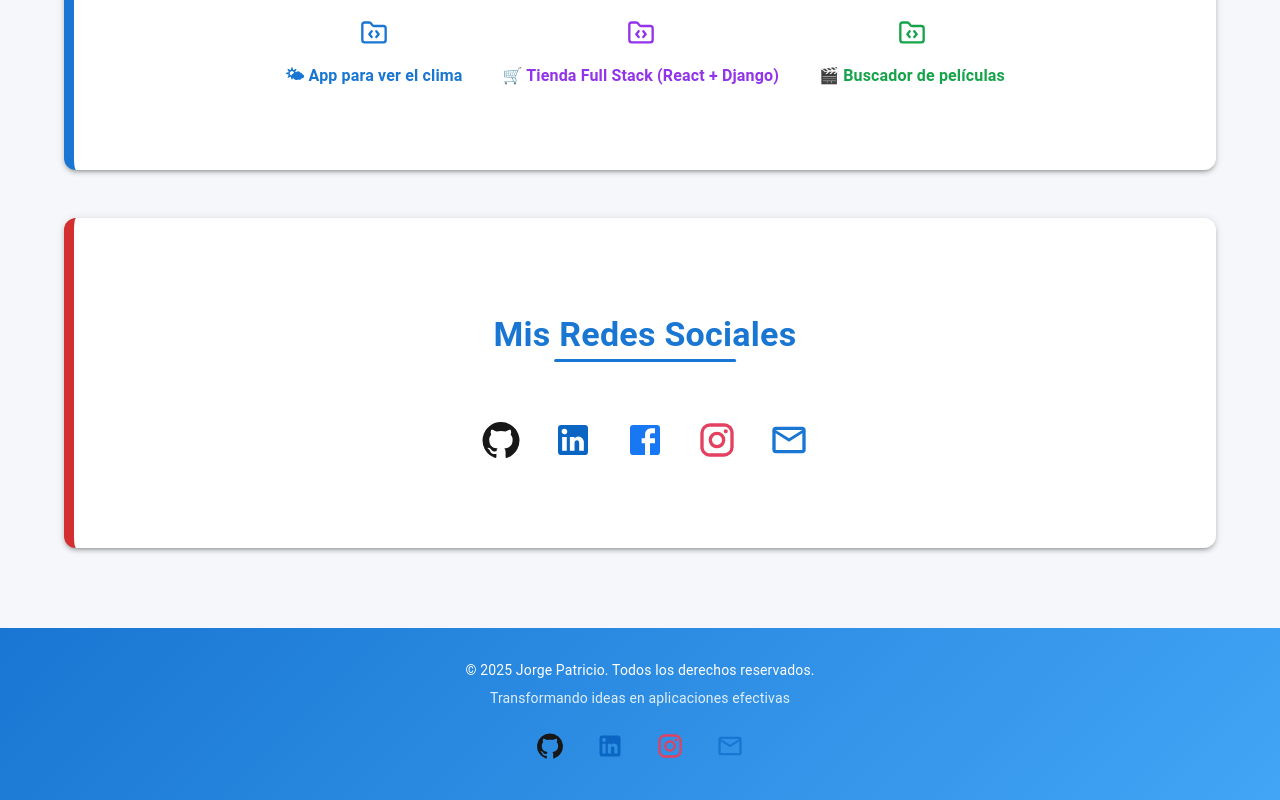
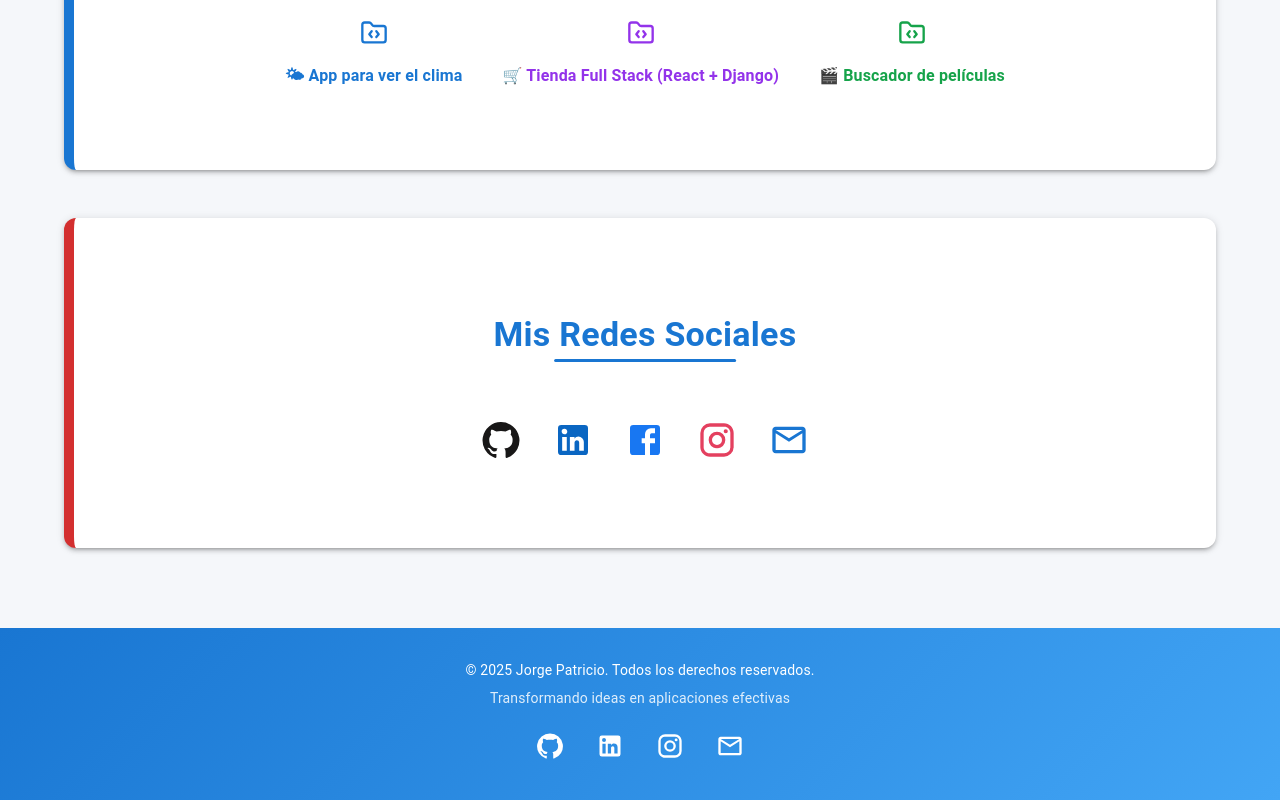
Before and after one commit to Patogol35/jorgito, a React (Vite) app: page / in a window 1280 px wide. Shown: the part 2601-3401 px from the top of the page. Built offline with nearby package versions, Linux system fonts and the light colour scheme.

Commit message:
Update Footer.jsx

```diff
--- a/src/components/Footer.jsx
+++ b/src/components/Footer.jsx
@@ -7,25 +7,22 @@ export default function Footer() {
   const isDark = theme.palette.mode === "dark";
 
   const socialLinks = [
-    { icon: <GitHub />, color: isDark ? "#fff" : "#181717", href: "https://github.com/Patogol35" },
-    { icon: <LinkedIn />, color: isDark ? "#90caf9" : "#0A66C2", href: "https://www.linkedin.com/in/jorge-patricio-santamaría-cherrez-2a73792b2" },
-    { icon: <Instagram />, color: isDark ? "#f48fb1" : "#E4405F", href: "https://www.instagram.com/jorge_patricio_26" },
-    { icon: <MailOutline />, color: isDark ? "#fff" : "#1976d2", href: "mailto:patogol3535@gmail.com" },
+    { icon: <GitHub />, color: isDark ? "#fff" : "#fff", href: "https://github.com/Patogol35" },
+    { icon: <LinkedIn />, color: isDark ? "#fff" : "#fff", href: "https://www.linkedin.com/in/jorge-patricio-santamaría-cherrez-2a73792b2" },
+    { icon: <Instagram />, color: isDark ? "#fff" : "#fff", href: "https://www.instagram.com/jorge_patricio_26" },
+    { icon: <MailOutline />, color: isDark ? "#fff" : "#fff", href: "mailto:patogol3535@gmail.com" },
   ];
 
   return (
     <Box
       component="footer"
       sx={{
-        width: "100%",          // ocupa todo el ancho
-        boxSizing: "border-box",// evita overflow por padding
-        py: 4,
-        textAlign: "center",
-        background: isDark
-          ? "#000"               // negro en modo oscuro
-          : "linear-gradient(135deg, #1976d2, #42a5f5)", // gradiente en claro
+        py: 4,                      // padding vertical igual que tu original
+        textAlign: "center",        // centrado como antes
+        background: isDark ? "#000" : "linear-gradient(135deg, #1976d2, #42a5f5)", // negro en dark mode, gradiente en light
         color: "#fff",
-        overflowX: "hidden",    // evita huecos a los lados
+        width: "100%",               // ocupa todo el ancho
+        boxSizing: "border-box",     // evita overflow horizontal
       }}
     >
       <Typography variant="body2" sx={{ mb: 1 }}>
```
